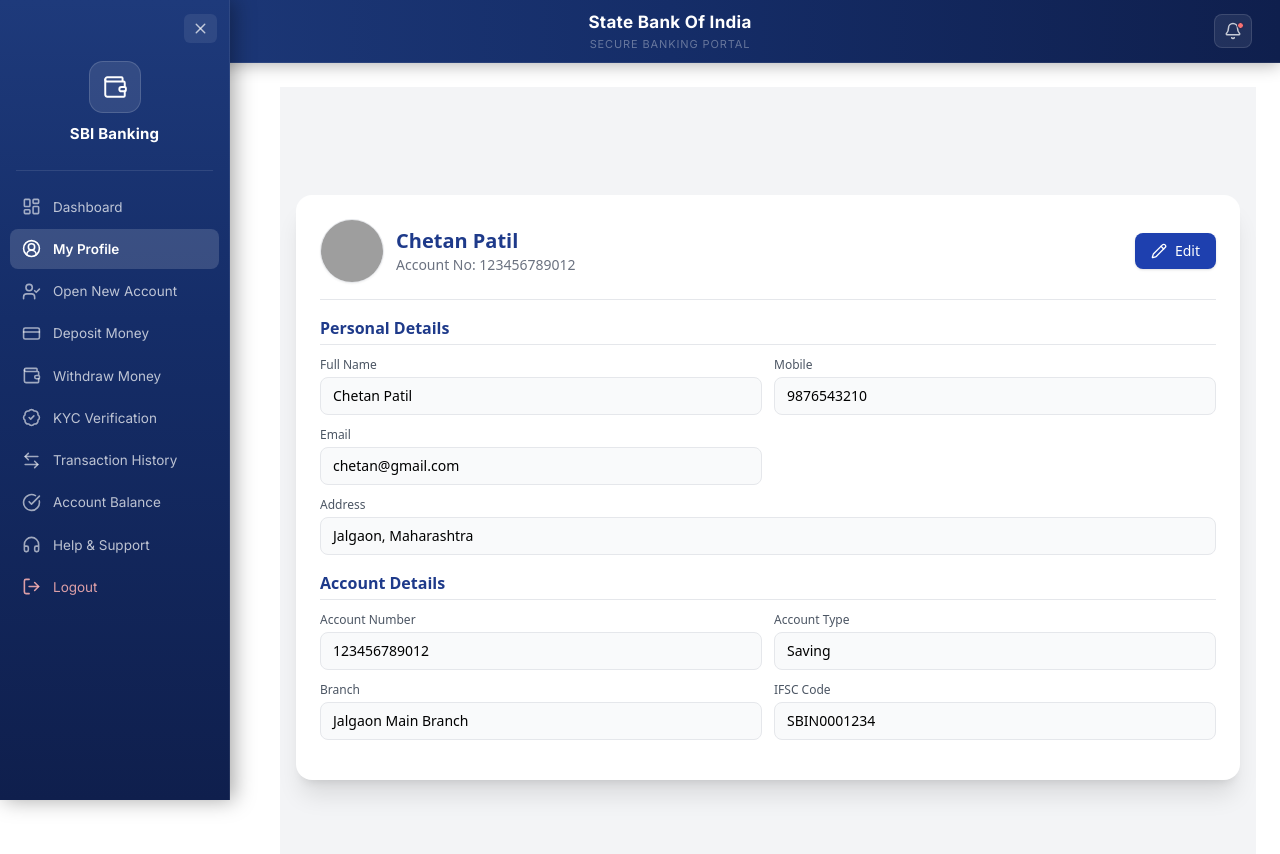
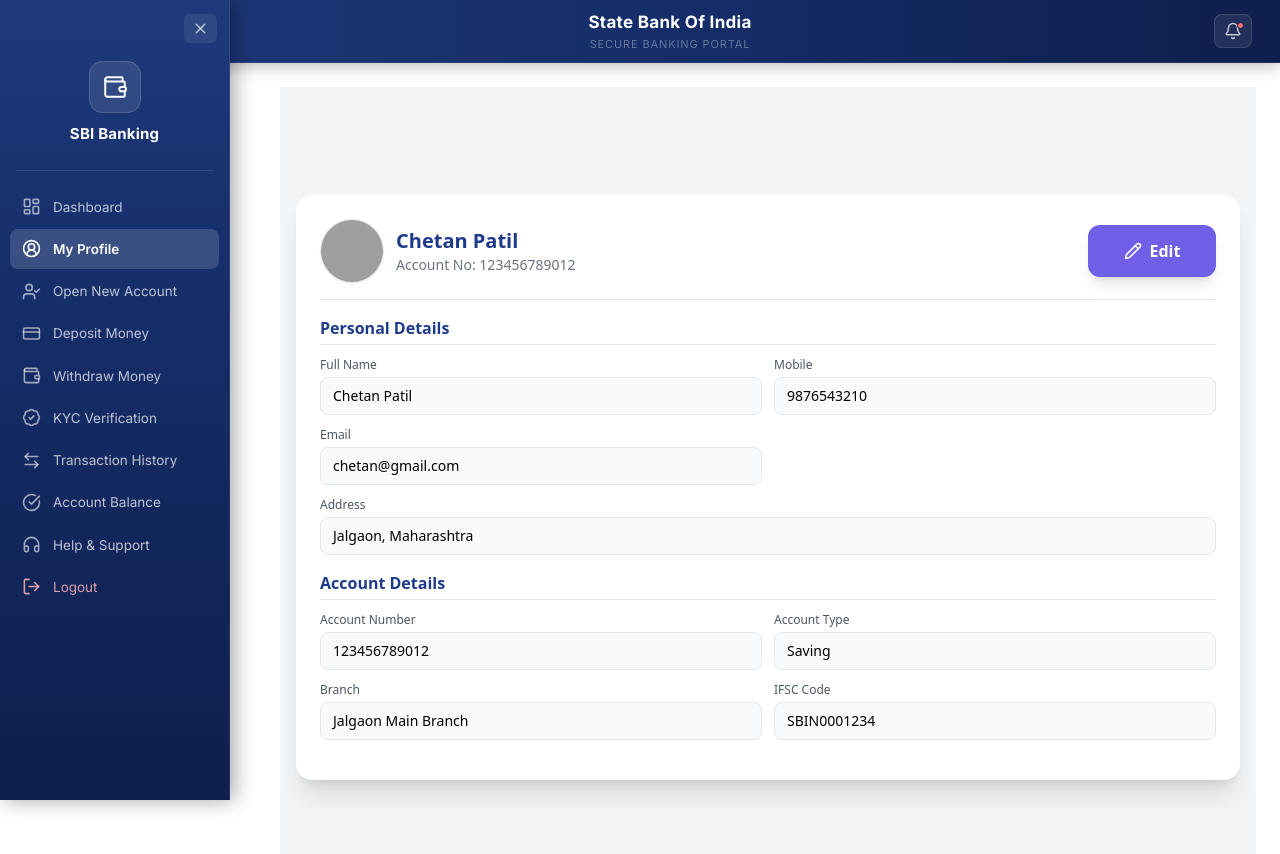
Before and after one commit to ChetanPatil0203/Bank_Frontend-, a React (Create React App) app in the folder frontend/: page /profile in a window 1280 px wide. Shown: the top 854 px of the page. Built offline with nearby package versions, Linux system fonts and the light colour scheme; grey boxes are pictures that could not be loaded.

Commit message:
Update UI All Button

```diff
--- a/frontend/src/components/Deposite/Deposite.jsx
+++ b/frontend/src/components/Deposite/Deposite.jsx
@@ -110,7 +110,7 @@
           </div>
 
           <div className="flex justify-center">
-            <button className="px-8 py-2 bg-blue-800 text-white rounded-full text-sm font-medium shadow-md hover:shadow-lg transition">
+            <button className="w-full md:w-64 bg-[#6F5FE7] hover:bg-[#5b4ec2] text-white font-semibold rounded-xl py-3.5 transition-all transform active:scale-[0.98] shadow-lg">
               Deposit
             </button>
           </div>
--- a/frontend/src/components/HelpSupport/HelpSupport.jsx
+++ b/frontend/src/components/HelpSupport/HelpSupport.jsx
@@ -147,9 +147,7 @@
           {/* SUBMIT */}
           <div className="flex justify-center pt-2">
             <button
-              className="px-8 py-2 bg-blue-800 text-white rounded-full
-                text-sm font-medium shadow-md hover:shadow-lg
-                transition"
+              className="w-full md:w-64 bg-[#6F5FE7] hover:bg-[#5b4ec2] text-white font-semibold rounded-xl py-3.5 transition-all transform active:scale-[0.98] shadow-lg"
             >
               Submit Request
             </button>
--- a/frontend/src/components/OpenAccount/OpenAccount.jsx
+++ b/frontend/src/components/OpenAccount/OpenAccount.jsx
@@ -217,7 +217,7 @@
             {/* Submit - bottom right */}
             <button
               type="submit"
-              className="px-8 py-2 bg-blue-800 text-white rounded-full text-sm font-medium shadow-md hover:shadow-lg transition"
+              className="w-full md:w-64 bg-[#6F5FE7] hover:bg-[#5b4ec2] text-white font-semibold rounded-xl py-3.5 transition-all transform active:scale-[0.98] shadow-lg"
             >
               Open Account
             </button>
--- a/frontend/src/components/Profile/Profile.jsx
+++ b/frontend/src/components/Profile/Profile.jsx
@@ -44,13 +44,26 @@
           </div>
 
         <button
+          type="button"
           onClick={() => setEdit(!edit)}
-            className={`px-4 py-2 flex items-center gap-2
-                        text-sm font-medium rounded-lg shadow
+          className={`
+            w-full md:w-32
+            bg-[#6F5FE7]
+            hover:bg-[#5b4ec2]
+            text-white
+            font-semibold
+            rounded-xl
+            py-3.5
+            flex items-center
+            justify-center
+            gap-2
             transition-all
-                        ${edit ? "bg-green-600 text-white" : "bg-blue-800 text-white"}`}
+            transform
+            active:scale-[0.98]
+            shadow-lg
+          `}
         >
-            {edit ? <Save size={16} /> : <Pencil size={16} />}
+          {edit ? <Save size={18} /> : <Pencil size={18} />}
           {edit ? "Save" : "Edit"}
         </button>
       </div>
--- a/frontend/src/components/Withdraw/Withdraw.jsx
+++ b/frontend/src/components/Withdraw/Withdraw.jsx
@@ -106,8 +106,7 @@
 
           <div className="flex justify-center">
             <button
-              className="px-8 py-2 bg-blue-800 text-white rounded-full
-                text-sm font-medium shadow-md hover:shadow-lg transition"
+              className="w-full md:w-64 bg-[#6F5FE7] hover:bg-[#5b4ec2] text-white font-semibold rounded-xl py-3.5 transition-all transform active:scale-[0.98] shadow-lg"
             >
               Withdraw
             </button>
--- a/frontend/src/components/kyc/kyc.jsx
+++ b/frontend/src/components/kyc/kyc.jsx
@@ -175,9 +175,7 @@
           <button
             onClick={generateOtp}
             disabled={verified}
-            className="px-8 py-2 bg-blue-800 text-white rounded-full text-sm
-              font-medium shadow-md hover:shadow-lg
-              disabled:bg-gray-400 transition">
+            className="w-full md:w-64 bg-[#6F5FE7] hover:bg-[#5b4ec2] text-white font-semibold rounded-xl py-3.5 transition-all transform active:scale-[0.98] shadow-lg">
             Generate OTP
           </button>
         </div>
```
Lines whose indentation alone changed are shown as unchanged.
